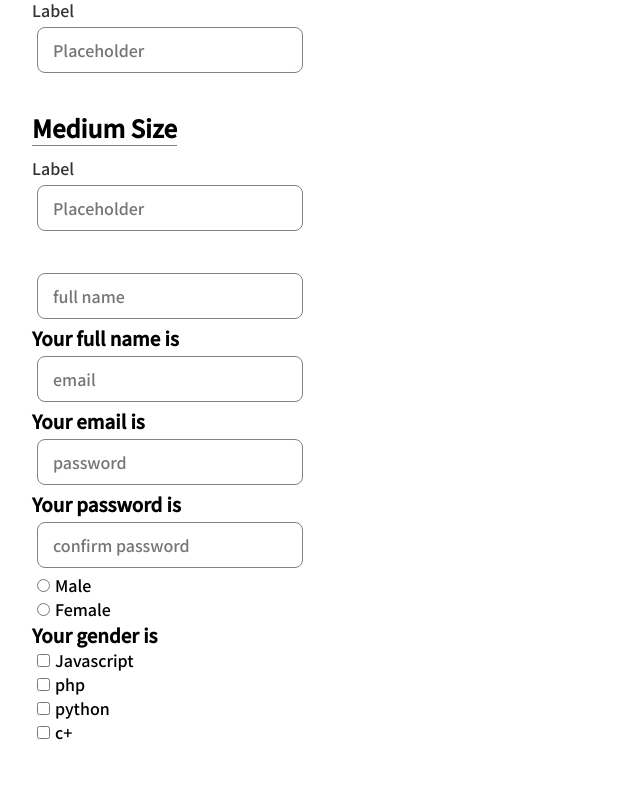
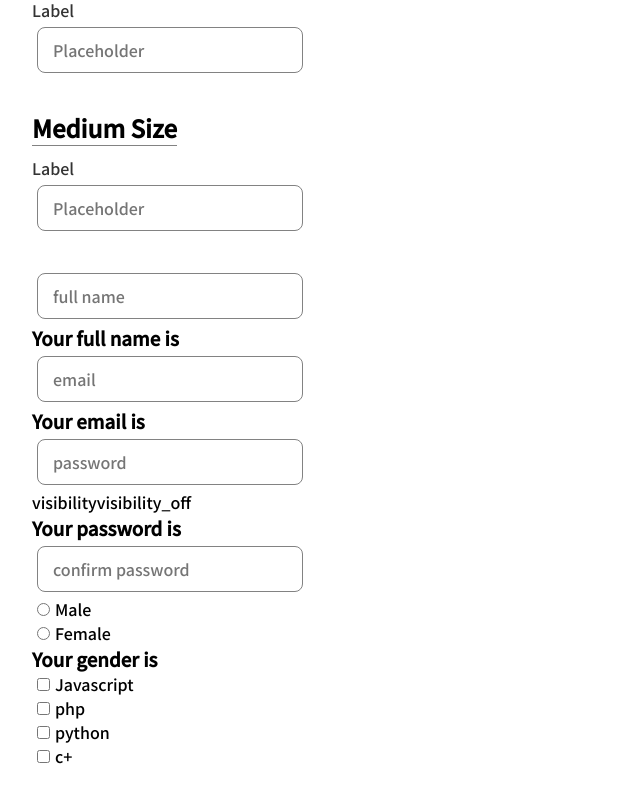
Before and after one commit to Tamarapreye-M/inputs_components_app, a React (Create React App) app: page / in a window 1280 px wide. Shown: the part 1392-2192 px from the top of the page, without its empty margins (0-640 px from the left). Before the commit the page ends 2168 px from the top, so only its background shows below. Built offline with nearby package versions, Linux system fonts and the light colour scheme.

Commit message:
icons added for password

```diff
--- a/src/components/Form.js
+++ b/src/components/Form.js
@@ -14,7 +14,8 @@ const Form = () => {
 	};
 
 	const [form, setFormValues] = useState(initialFormValues);
-	const { fullName, email, password, confirmPassword, gender } = form;
+	const { fullName, email, password, confirmPassword, gender, languages } =
+		form;
 	const showValues = (ev) => {
 		const { name, value } = ev.target;
 		return setFormValues((prev) => ({ ...prev, [name]: value }));
@@ -52,6 +53,10 @@ const Form = () => {
 						name={"password"}
 						onChange={showValues}
 					/>
+					<div className="password-icons">
+						<span class="material-symbols-outlined">visibility</span>
+						<span class="material-symbols-outlined">visibility_off</span>
+					</div>
 					<h3>Your password is {password}</h3>
 				</div>
 				<div className="form-control">
```
